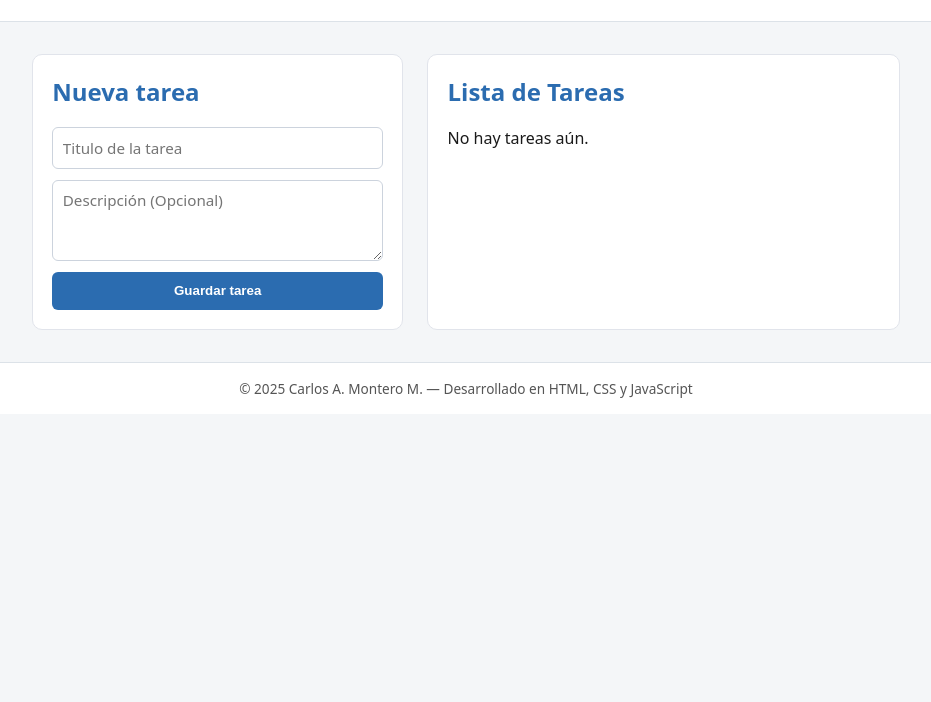
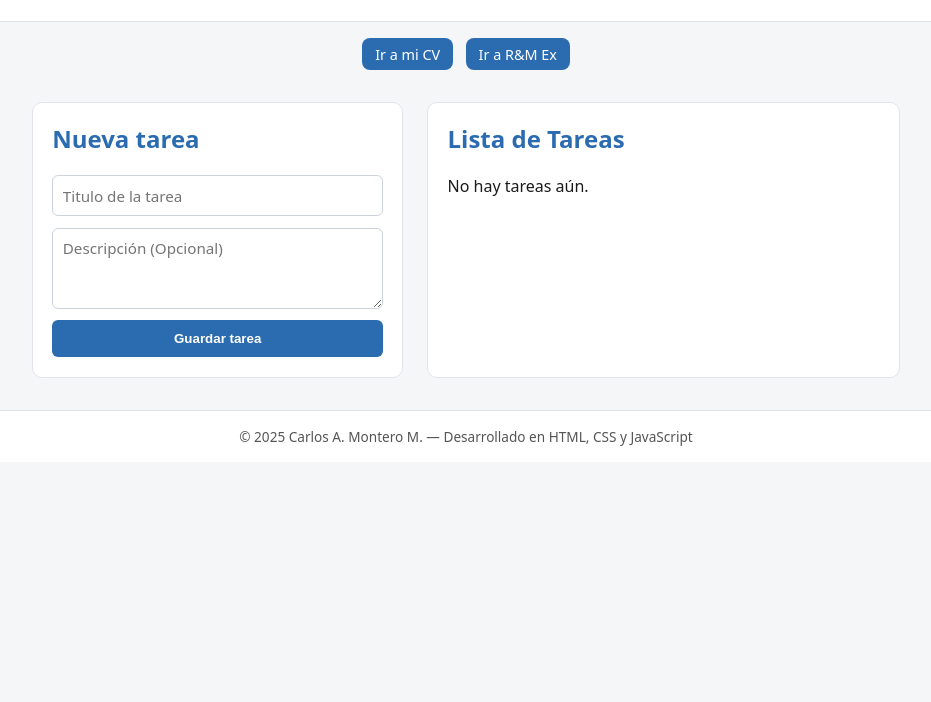
Before and after one commit to zamoxv/task-manager-crud-js, a plain HTML site: page index.html in a window 1280 px wide. Shown: the part 98-800 px from the top of the page, without its empty margins (174-1105 px from the left). Drawn offline with Linux system fonts and the light colour scheme.

Commit message:
Se agregan botones de retorno a CV

```diff
--- a/index.html
+++ b/index.html
@@ -11,6 +11,14 @@
     <h1>Gestor de tareas</h1>
     <p>Aplicación CRUD simple con Javascript</p>
   </header>
+  <div class="top-actions">
+    <a href="https://zamoxv.github.io/cv-carlos-montero/" class="go-btn" target="_blank">
+      Ir a mi CV
+    </a>
+    <a href="https://zamoxv.github.io/rick-and-morty-explorer/" class="go-btn" target="_blank">
+      Ir a R&M Ex
+    </a>
+  </div>
   <main class="container">
     <section class="form-section">
       <h2 id="form-title">Nueva tarea</h2>
--- a/style.css
+++ b/style.css
@@ -32,6 +32,32 @@ header p{
     grid-template-columns: 1.1fr 1.4fr;
     gap: 1.5rem;
     padding: 0 1rem;
+}
+
+.top-actions {
+  margin-top: 1rem;
+  display: flex;
+  justify-content: center;
+  gap: 0.8rem;
+}
+
+.go-btn {
+  text-decoration: none;
+  padding: 0.4rem 0.8rem;
+  background-color: #2b6cb0;
+  color: #ffffff;
+  border-radius: 8px;
+  font-size: 0.9rem;
+  transition: background-color 0.2s ease, transform 0.1s ease;
+}
+
+.go-btn:hover {
+  background-color: #234a86;
+  transform: translateY(-2px);
+}
+
+.go-btn:active {
+  transform: translateY(0px);
 }
 
 section {
```
